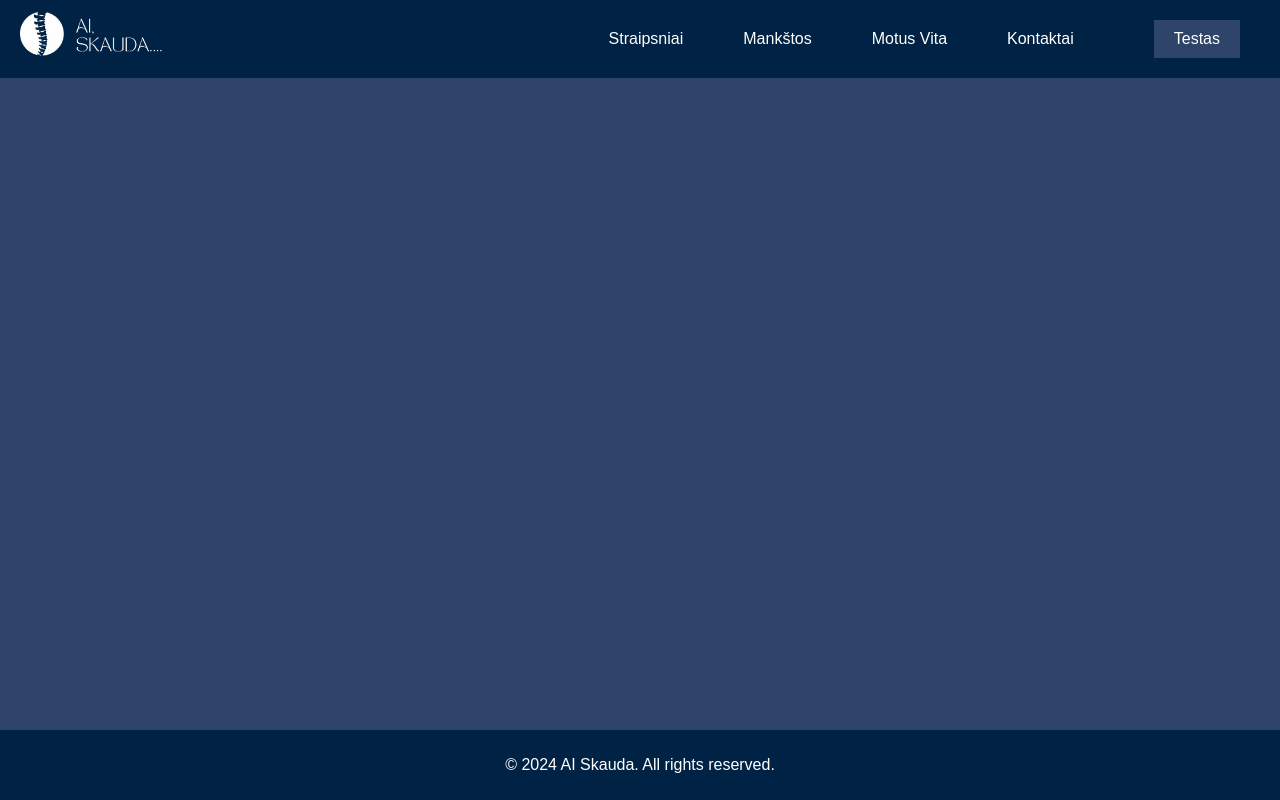
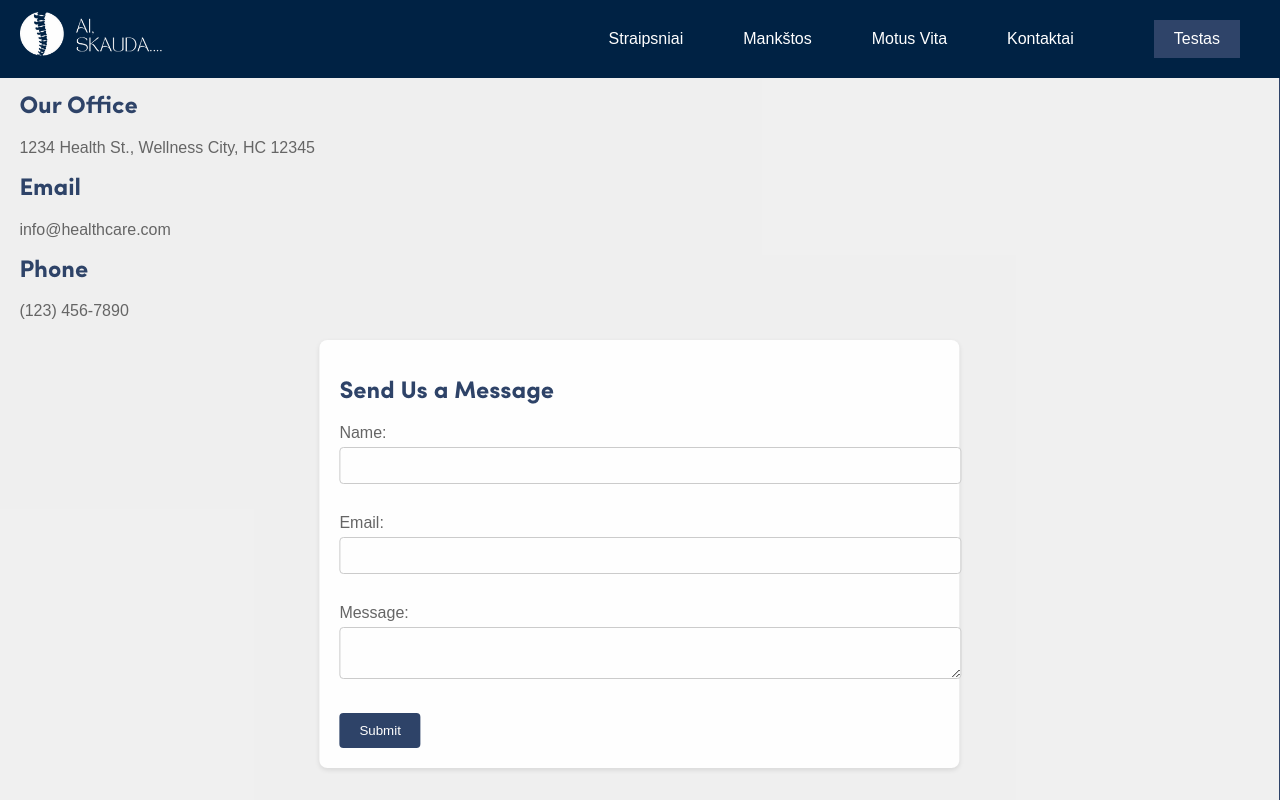
Before and after one commit to tomsonas1337/aiskauda, a React (Create React App) app in the folder pvp/: page /contacts in a window 1280 px wide. Built offline with nearby package versions, Linux system fonts and the light colour scheme; a web font is replaced by a local one.

Commit message:
Made articles into modal windows

```diff
--- a/pvp/src/App.js
+++ b/pvp/src/App.js
@@ -8,6 +8,7 @@ import QuizPage from './components/QuizPage';
 import QuizIntro from './components/QuizIntro';
 import Footer from './components/Footer';
 import ArticlesPage from './components/ArticlesPage';
+import ContactsPage from './components/ContactsPage';
 import './styles/Global.css';
 
 function AnimatedRoutes() {
@@ -24,11 +25,12 @@ function AnimatedRoutes() {
         style={{ position: 'relative', width: '100%' }}
       >
         <Routes location={location}>
-        <Route path="/articles" element={<ArticlesPage />} />
           <Route path="/" element={<MainContent />} />
           <Route path="/exercises" element={<ExercisePage />} />
           <Route path="/quiz" element={<QuizPage />} />
           <Route path="/quiz-intro" element={<QuizIntro />} />
+          <Route path="/articles" element={<ArticlesPage />} />
+          <Route path="/contacts" element={<ContactsPage />} />
         </Routes>
       </motion.div>
     </AnimatePresence>
--- a/pvp/src/components/ArticlesPage.js
+++ b/pvp/src/components/ArticlesPage.js
@@ -1,11 +1,11 @@
 import React, { useState } from 'react';
-import { motion } from 'framer-motion';
 import '../styles/ArticlesPage.css'; // Ensure the CSS file path is correct
 
 // Importing images
 import image1 from '../assets/image1.jpg';
 import image2 from '../assets/image2.jpg';
 import image3 from '../assets/image3.jpg';
+
 function ArticlesPage() {
   const [selectedArticle, setSelectedArticle] = useState(null);
 
@@ -76,21 +76,15 @@ function ArticlesPage() {
     }
   ];
 
+  const handleCloseModal = (e) => {
+    if (e.target.classList.contains('modal')) {
+      setSelectedArticle(null);
+    }
+  };
+
   return (
-    <motion.div
-      initial={{ opacity: 0, x: '-100vw' }}
-      animate={{ opacity: 1, x: 0 }}
-      exit={{ opacity: 0, x: '100vw' }}
-      transition={{ type: 'tween', ease: 'anticipate', duration: 0.3 }}
-      className="articles"
-    >
+    <div className="articles">
       <h1>Sveikatos Straipsniai</h1>
-      {selectedArticle ? (
-        <div className="article-content">
-          <button className="button-back" onClick={() => setSelectedArticle(null)}>Atgal į Straipsnius</button>
-          <div dangerouslySetInnerHTML={{ __html: selectedArticle.content }} />
-        </div>
-      ) : (
       <div className="articles-container">
         {articles.map((article, index) => (
           <div key={index} className="article-card" onClick={() => setSelectedArticle(article)}>
@@ -100,8 +94,16 @@ function ArticlesPage() {
           </div>
         ))}
       </div>
+      {selectedArticle && (
+        <div className="modal" onClick={handleCloseModal}>
+          <div className="modal-content">
+            <span className="close" onClick={() => setSelectedArticle(null)}>&times;</span>
+            <img src={selectedArticle.image} alt={selectedArticle.title} className="modal-image" />
+            <div dangerouslySetInnerHTML={{ __html: selectedArticle.content }} className="modal-article-content" />
+          </div>
+        </div>
       )}
-    </motion.div>
+    </div>
   );
 }
 
--- /dev/null
+++ b/pvp/src/components/ContactsPage.js
@@ -0,0 +1,36 @@
+import React from 'react';
+import '../styles/ContactsPage.css'; // Ensure the CSS file path is correct
+
+function ContactsPage() {
+  return (
+    <div className="contacts-page">
+      <h1>Contact Us</h1>
+      <div className="contact-info">
+        <h2>Our Office</h2>
+        <p>1234 Health St., Wellness City, HC 12345</p>
+        <h2>Email</h2>
+        <p>info@healthcare.com</p>
+        <h2>Phone</h2>
+        <p>(123) 456-7890</p>
+      </div>
+      <form className="contact-form">
+        <h2>Send Us a Message</h2>
+        <label>
+          Name:
+          <input type="text" name="name" required />
+        </label>
+        <label>
+          Email:
+          <input type="email" name="email" required />
+        </label>
+        <label>
+          Message:
+          <textarea name="message" required />
+        </label>
+        <button type="submit">Submit</button>
+      </form>
+    </div>
+  );
+}
+
+export default ContactsPage;
--- a/pvp/src/styles/ArticlesPage.css
+++ b/pvp/src/styles/ArticlesPage.css
@@ -22,6 +22,7 @@
   padding: 20px;
   border-radius: 8px;
   text-align: center;
+  cursor: pointer;
 }
 
 .article-card h2 {
@@ -32,42 +33,60 @@
   color: #666;
 }
 
-.article-image {
+.article-image,
+.modal-image {
   width: 100%;
   height: 200px; /* Static height */
   object-fit: cover; /* Ensure the image covers the area without stretching */
   margin-bottom: 20px;
 }
 
-.article-content {
-  padding: 20px;
-  background-color: white;
-  box-shadow: 0 2px 5px rgba(0, 0, 0, 0.1);
-  border-radius: 8px;
+.modal {
+  display: flex;
+  justify-content: center;
+  align-items: center;
+  position: fixed;
+  top: 0;
+  left: 0;
+  width: 100%;
+  height: 100%;
+  background-color: rgba(0, 0, 0, 0.5);
 }
 
-.button-back {
-  display: inline-block;
-  margin-bottom: 20px;
-  padding: 10px 20px;
-  background-color: #2f4469;
-  color: white;
-  text-align: center;
-  border: none;
-  border-radius: 5px;
-  cursor: pointer;
-  text-decoration: none;
-  font-size: 16px;
-  transition: background-color 0.3s ease, box-shadow 0.3s ease;
+.modal-content {
+  background-color: white;
+  padding: 20px;
+  border-radius: 8px;
+  box-shadow: 0 2px 5px rgba(0, 0, 0, 0.1);
+  max-width: 80%;
+  max-height: 80%;
+  overflow-y: auto;
 }
 
-.button-back:hover {
-  background-color: #1f2f4f;
-  box-shadow: 0 4px 8px rgba(0, 0, 0, 0.2);
+.modal-image {
+  width: 100%;
+  height: 300px; /* Static height for the modal image */
+  object-fit: cover; /* Ensure the image covers the area without stretching */
+  margin-bottom: 20px;
 }
 
-.button-back:active {
-  background-color: #1a243b;
-  box-shadow: 0 2px 4px rgba(0, 0, 0, 0.2);
-  transform: translateY(2px);
+.modal-article-content {
+  text-align: left;
 }
+
+.close {
+  position: absolute;
+  top: 10px;
+  right: 20px;
+  font-size: 30px;
+  font-weight: bold;
+  color: #aaa;
+  cursor: pointer;
+}
+
+.close:hover,
+.close:focus {
+  color: #000;
+  text-decoration: none;
+  cursor: pointer;
+}
--- /dev/null
+++ b/pvp/src/styles/ContactsPage.css
@@ -0,0 +1,65 @@
+.contacts-page {
+    padding: 20px;
+    background-color: #f0f0f0;
+    min-height: 100vh;
+  }
+
+  .contacts-page h1 {
+    color: #333;
+    text-align: center;
+  }
+
+  .contact-info {
+    margin-bottom: 20px;
+  }
+
+  .contact-info h2 {
+    color: #2f4469;
+  }
+
+  .contact-info p {
+    color: #666;
+  }
+
+  .contact-form {
+    background-color: white;
+    padding: 20px;
+    border-radius: 8px;
+    box-shadow: 0 2px 5px rgba(0, 0, 0, 0.1);
+    max-width: 600px;
+    margin: 0 auto;
+  }
+
+  .contact-form h2 {
+    color: #2f4469;
+    margin-bottom: 20px;
+  }
+
+  .contact-form label {
+    display: block;
+    margin-bottom: 10px;
+    color: #666;
+  }
+
+  .contact-form input,
+  .contact-form textarea {
+    width: 100%;
+    padding: 10px;
+    margin-top: 5px;
+    margin-bottom: 20px;
+    border: 1px solid #ccc;
+    border-radius: 4px;
+  }
+
+  .contact-form button {
+    background-color: #2f4469;
+    color: white;
+    padding: 10px 20px;
+    border: none;
+    border-radius: 4px;
+    cursor: pointer;
+  }
+
+  .contact-form button:hover {
+    background-color: #1f2f4f;
+  }
```
Lines whose indentation alone changed are shown as unchanged.
